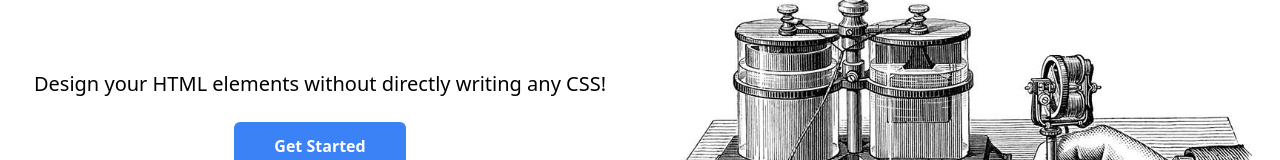
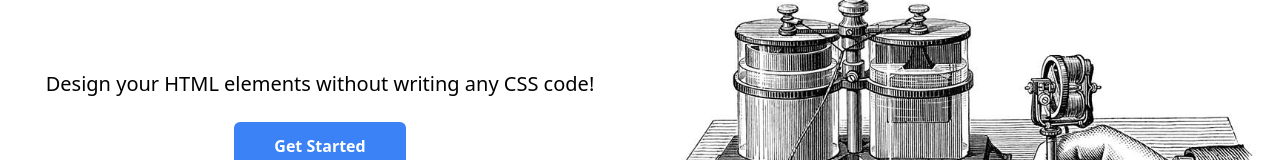
Before and after one commit to staranbeer/css-generator, a React (Create React App) app: page / in a window 1280 px wide. Shown: the part 280-440 px from the top of the page. Built offline with nearby package versions, Linux system fonts and the light colour scheme.

Commit message:
changed the landing page text

```diff
--- a/src/components/layout/Home.jsx
+++ b/src/components/layout/Home.jsx
@@ -7,7 +7,7 @@ const Home = ({ showEditor }) => (
     <div className="grid grid-cols-2">
       <div className="flex flex-col justify-center items-center">
         <h1 className="text-xl text-center ">
-          Design your HTML elements without directly writing any CSS!
+        Design your HTML elements without writing any CSS code!
         </h1>
         <Link
           to="/editor/button"
```
